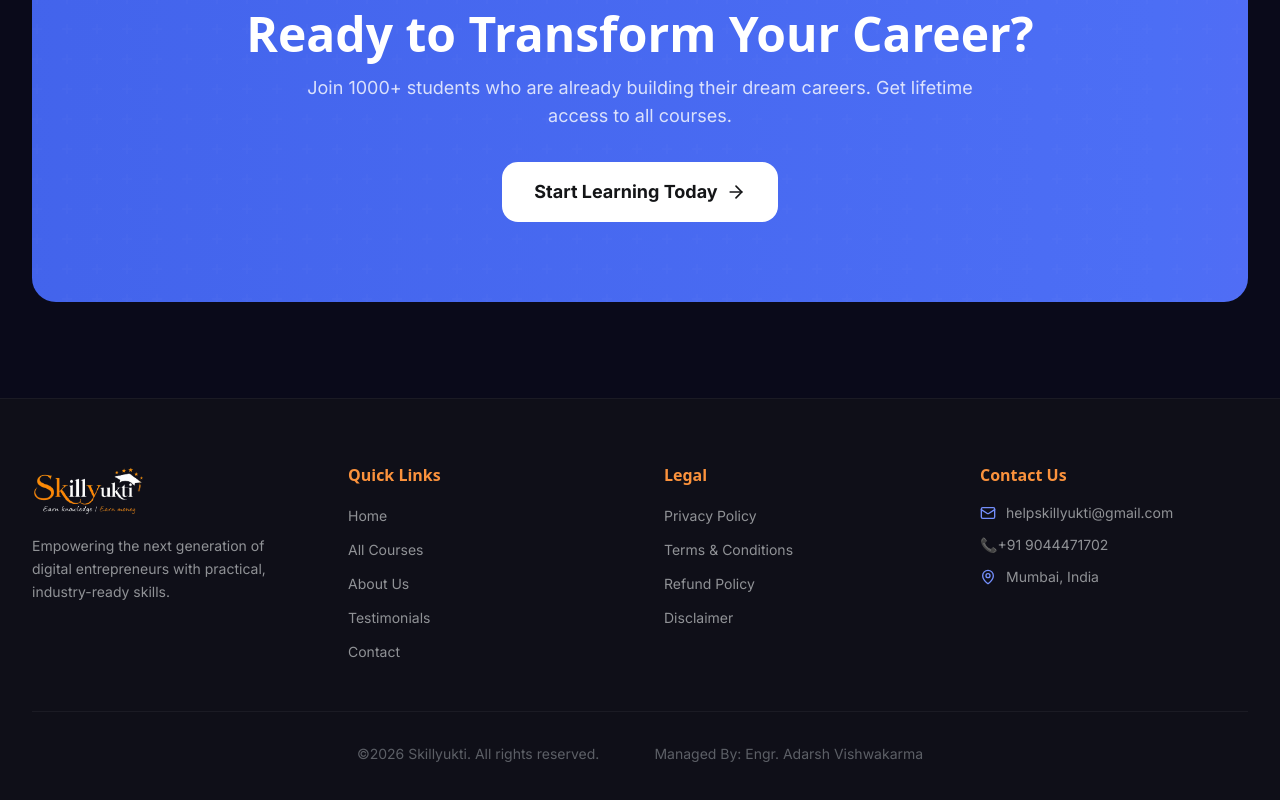
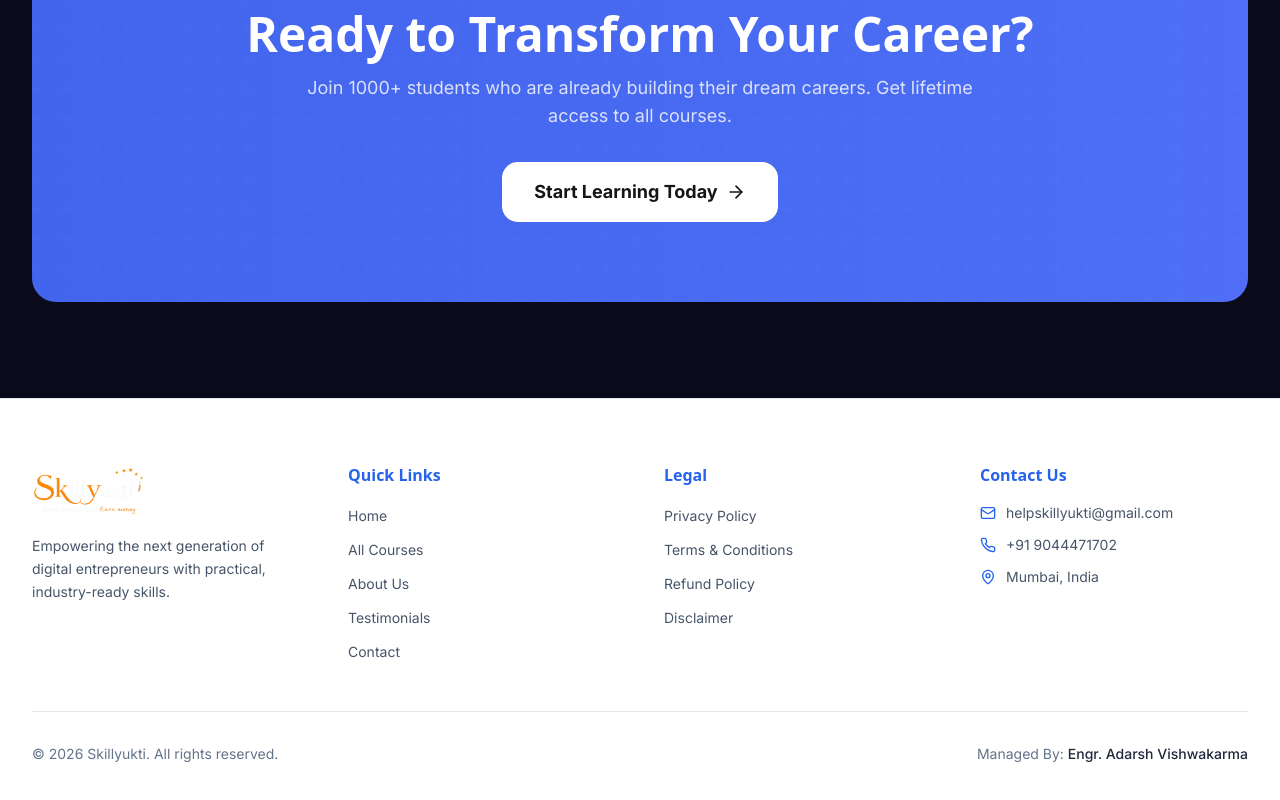
Before and after one commit to Mitesh-Patel-Dev/Skillyukti-platform, a Next.js app in the folder frontend/: page / in a window 1280 px wide. Shown: the part 4797-5597 px from the top of the page. Built offline with nearby package versions, Linux system fonts and the light colour scheme; no server answers.

Commit message:
Update Footer.tsx

```diff
--- a/frontend/src/components/landing/Footer.tsx
+++ b/frontend/src/components/landing/Footer.tsx
@@ -1,12 +1,12 @@
 import Link from 'next/link';
-import { BookOpen, Mail, MapPin, Phone } from 'lucide-react';
-import { label } from 'framer-motion/client';
+import { Mail, MapPin, Phone } from 'lucide-react';
 
 export default function Footer() {
     return (
-        <footer className="border-t border-white/5 bg-dark-800/50">
+        <footer className="border-t border-slate-200 bg-white">
             <div className="max-w-7xl mx-auto px-4 sm:px-6 lg:px-8 py-16">
                 <div className="grid md:grid-cols-2 lg:grid-cols-4 gap-12">
+
                     {/* Brand */}
                     <div>
                         <div className="flex items-center gap-2 mb-4">
@@ -16,18 +16,22 @@ export default function Footer() {
                                 className="h-14 w-auto object-contain"
                             />
                         </div>
-                        <p className="text-dark-200 text-sm leading-relaxed">
-                            Empowering the next generation of digital entrepreneurs with
-                            practical, industry-ready skills.
+
+                        <p className="text-slate-600 text-sm leading-relaxed">
+                            Empowering the next generation of digital entrepreneurs
+                            with practical, industry-ready skills.
                         </p>
                     </div>
 
                     {/* Quick Links */}
                     <div>
-                        <h4 className="text-orange-400  font-semibold mb-4">Quick Links</h4>
+                        <h4 className="text-blue-600 font-semibold mb-4">
+                            Quick Links
+                        </h4>
+
                         <ul className="space-y-2.5">
                             {[
-                                { label: 'Home', href:'/#'},
+                                { label: 'Home', href: '/' },
                                 { label: 'All Courses', href: '/courses' },
                                 { label: 'About Us', href: '/about' },
                                 { label: 'Testimonials', href: '/testimonials' },
@@ -36,7 +40,7 @@ export default function Footer() {
                                 <li key={link.label}>
                                     <Link
                                         href={link.href}
-                                        className="text-dark-200 hover:text-orange-400 text-sm transition-colors"
+                                        className="text-slate-600 hover:text-blue-600 text-sm transition-colors duration-200"
                                     >
                                         {link.label}
                                     </Link>
@@ -47,7 +51,10 @@ export default function Footer() {
 
                     {/* Legal */}
                     <div>
-                        <h4 className="text-orange-400 font-semibold mb-4">Legal</h4>
+                        <h4 className="text-blue-600 font-semibold mb-4">
+                            Legal
+                        </h4>
+
                         <ul className="space-y-2.5">
                             {[
                                 { label: 'Privacy Policy', href: '/privacy-policy' },
@@ -58,7 +65,7 @@ export default function Footer() {
                                 <li key={link.label}>
                                     <Link
                                         href={link.href}
-                                        className="text-dark-200 hover:text-orange-400 text-sm transition-colors"
+                                        className="text-slate-600 hover:text-blue-600 text-sm transition-colors duration-200"
                                     >
                                         {link.label}
                                     </Link>
@@ -69,37 +76,71 @@ export default function Footer() {
 
                     {/* Contact */}
                     <div>
-                        <h4 className="text-orange-400 font-semibold mb-4">Contact Us</h4>
+                        <h4 className="text-blue-600 font-semibold mb-4">
+                            Contact Us
+                        </h4>
+
                         <ul className="space-y-3">
-                            <li className="flex items-center gap-2.5 text-dark-200 text-sm">
-                                <Mail className="w-4 h-4 text-primary-400 flex-shrink-0" />
+
+                            {/* Email */}
+                            <li className="flex items-center gap-2.5 text-sm">
+                                <Mail className="w-4 h-4 text-blue-600 flex-shrink-0" />
+
                                 <a
                                     href="https://mail.google.com/mail/?view=cm&fs=1&to=helpskillyukti@gmail.com"
-                              className="flex items-center gap-2.5 text-dark-200 text-sm"
+                                    target="_blank"
+                                    rel="noopener noreferrer"
+                                    className="text-slate-600 hover:text-blue-600 transition-colors break-all"
                                 >
                                     helpskillyukti@gmail.com
                                 </a>
                             </li>
-                            <li className="flex items-center gap-2.5 text-dark-200 text-sm">
-                                <a href="tel:+91 9044471702"
-                                className="flex items-start gap-2.5 text-dark-200 text-sm"
+
+                            {/* Phone */}
+                            <li className="flex items-center gap-2.5 text-sm">
+                                <Phone className="w-4 h-4 text-blue-600 flex-shrink-0" />
+
+                                <a
+                                    href="tel:+919044471702"
+                                    className="text-slate-600 hover:text-blue-600 transition-colors"
                                 >
-                                 📞+91 9044471702
+                                    +91 9044471702
                                 </a>
                             </li>
-                            <li className="flex items-start gap-2.5 text-dark-200 text-sm">
-                                <MapPin className="w-4 h-4 text-primary-400 flex-shrink-0 mt-0.5" />
-                                Mumbai, India
+
+                            {/* Location */}
+                            <li className="flex items-start gap-2.5 text-slate-600 text-sm">
+                                <MapPin className="w-4 h-4 text-blue-600 flex-shrink-0 mt-0.5" />
+
+                                <span>Mumbai, India</span>
                             </li>
+
                         </ul>
                     </div>
                 </div>
 
-                {/* Bottom */}
-                <div className="border-t border-white/5 mt-12 pt-8 text-center">
-                    <p className="text-dark-300 text-sm">
-                        &copy;{new Date().getFullYear()} Skillyukti. All rights reserved. &nbsp;&nbsp;&nbsp;&nbsp;&nbsp;&nbsp;&nbsp;&nbsp;&nbsp;&nbsp;&nbsp;&nbsp;  Managed By: Engr. Adarsh Vishwakarma
+                {/* Bottom Footer */}
+                <div className="border-t border-slate-200 mt-12 pt-8">
+                    <div className="flex flex-col md:flex-row items-center justify-between gap-4 text-center md:text-left">
+
+                        <p className="text-slate-500 text-sm">
+                            &copy; {new Date().getFullYear()} Skillyukti.
+                            All rights reserved.
                         </p>
+
+                        <p className="text-slate-500 text-sm">
+                            Managed By:{' '}
+                            <a
+                                href="https://www.linkedin.com/in/adarshvishwakarma93/"
+                                target="_blank"
+                                rel="noopener noreferrer"
+                                className="text-slate-800 font-medium hover:text-blue-600 transition-colors"
+                            >
+                                Engr. Adarsh Vishwakarma
+                            </a>
+                        </p>
+
+                    </div>
                 </div>
             </div>
         </footer>
```
Lines whose indentation alone changed are shown as unchanged.
